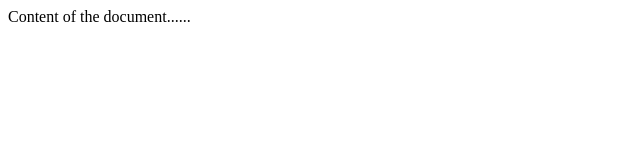
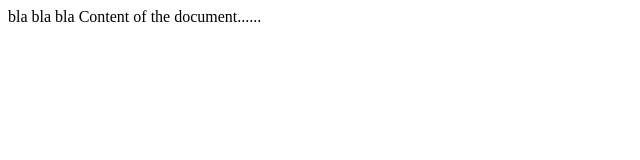
Before and after one commit to vignesh199511/moving_button, a plain HTML site: page moving_button.html in a window 1280 px wide. Shown: the whole page, without its empty margins (0-640 px from the left). Drawn offline with Linux system fonts and the light colour scheme.

Commit message:
Update moving_button.html

```diff
--- a/moving_button.html
+++ b/moving_button.html
@@ -2,10 +2,11 @@
 <html>
 <head>
 <meta charset="UTF-8">
-<title>Title of the document</title>
+<title>Bla bla bla</title>
 </head>
 
 <body>
+  bla bla bla
 Content of the document......
 </body>
 
```
